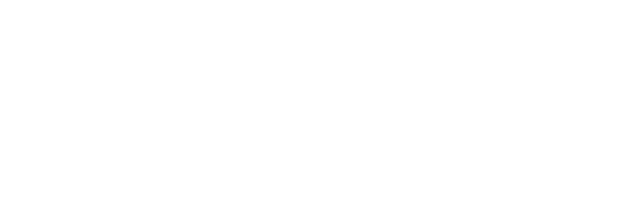
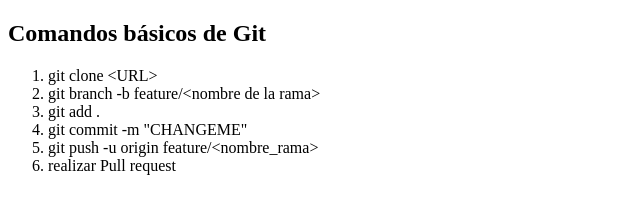
Before and after one commit to jhos19/codo_22569_frontEnd_2C_FP, a plain HTML site: page git.html in a window 1280 px wide. Shown: the whole page, without its empty margins (0-640 px from the left). Drawn offline with Linux system fonts and the light colour scheme.

Commit message:
practica cambios en git.html

```diff
--- a/git.html
+++ b/git.html
@@ -7,6 +7,34 @@
     <title>Tablas</title>
 </head>
 <body>
+    <main>
+        <section>
+            <h1>
+                Comandos b&aacute;sicos de Git
+            </h1>
+            <ol>
+                <li>
+                    git clone &lt;URL&gt;
+                </li>
+                <li>
+                    git branch -b feature/&lt;nombre de la rama&gt;
+                </li>
+                <li>
+                    git add .
+                </li>
+                <li>
+                    git commit -m "CHANGEME"
+                </li>
+                <li>
+                    git push -u origin feature/&lt;nombre_rama&gt;
+                </li>
+                <li>
+                    realizar Pull request
+                </li>
+            </ol>
+        </section>
+
+    </main>
 
 </body>
 </html>
```
